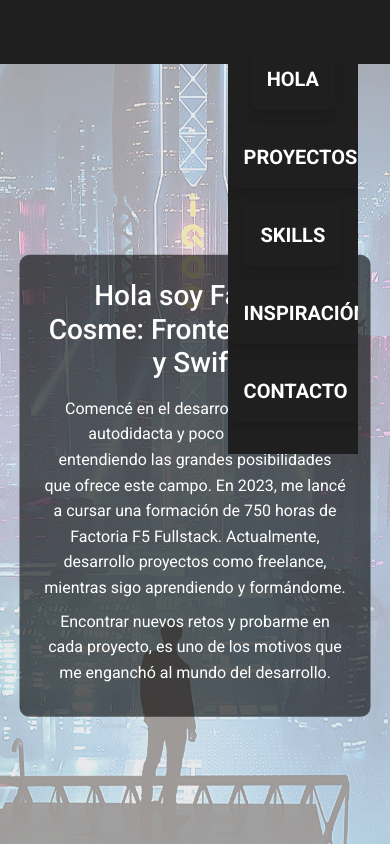
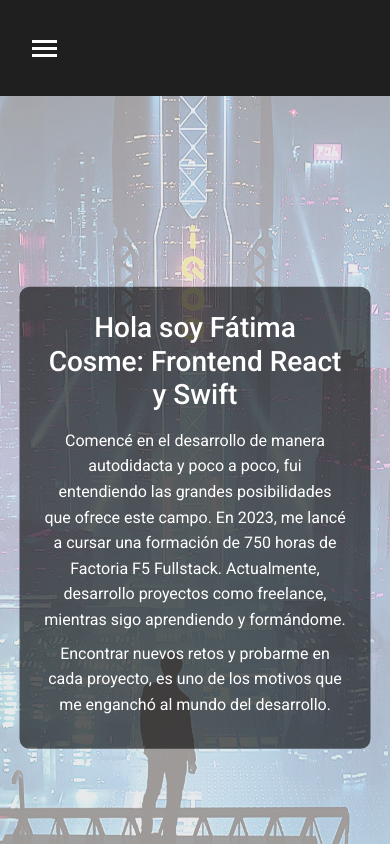
Before and after one commit to pointfs/portfolio-one-copia, a React (Vite) app: page / in a window 390 px wide. Shown: the top 844 px of the page. Built offline with nearby package versions, Linux system fonts and the light colour scheme.

Commit message:
fix-nav-hamburguer

```diff
--- a/src/components/nav/Nav.css
+++ b/src/components/nav/Nav.css
@@ -1,10 +1,11 @@
+/* Estilo de la barra de navegación principal */
 .navbar {
   display: flex;
   align-items: center;
   justify-content: space-between;
   padding: 1rem 2rem;
   width: 100%;
-    height: 4rem;
+  height: 6rem;
   position: sticky;
   top: 0;
   left: 0;
@@ -12,17 +13,22 @@
   z-index: 1000;
 }
 
-
+/* Icono del menú hamburguesa */
 .menu-icon {
   display: none;
   cursor: pointer;
+  flex-direction: column;
+  gap: 4px;
 }
 
-  .menu-icon img {
-    width: 2.5rem;
-    height: 2.5rem;
+.menu-icon .bar {
+  width: 25px;
+  height: 3px;
+  background-color: white;
+  transition: transform 0.3s ease;
 }
 
+/* Estilo para la lista de enlaces */
 .nav-links {
   display: flex;
   list-style: none;
@@ -46,25 +52,33 @@
   color: #ffc107;
 }
 
-
+/* Estilos responsivos para pantallas pequeñas */
 @media (max-width: 768px) {
+  /* Mostrar el menú hamburguesa en pantallas pequeñas */
   .menu-icon {
-      display: block;
+    display: flex;
   }
 
+  /* Ocultar los enlaces al principio */
   .nav-links {
-
-      top:0;
+    display: flex;
+    position: fixed;
+    top: 0;
     right: 0;
-      width: 40%;
-
+    height: auto;
+    width: 50%;
     background-color: #1f1f1f;
     flex-direction: column;
     align-items: center;
-      gap: 1rem;
-      padding: 2rem 0;
-      overflow-y: auto;
+    gap: 1.5rem;
+    padding-top: 4rem;
+    transform: translateX(100%);
     transition: transform 0.3s ease;
+  }
+
+  /* Mostrar el menú cuando se activa */
+  .nav-links.active {
+    transform: translateX(0);
   }
 
   .nav-links li {
--- a/src/components/nav/Nav.jsx
+++ b/src/components/nav/Nav.jsx
@@ -5,11 +5,7 @@ import ButtonHome from '../buttoms/ButtomHome';
 import ButtonInspiration from '../buttoms/ButtomInspiration';
 import ButtonContact from '../buttoms/ButtomContact';
 
-import hacker3 from '../../assets/icons/hacker1.webp';
-
 import './Nav.css';
-
-
 
 const Nav = () => {
   const [isMenuOpen, setIsMenuOpen] = useState(false);
@@ -18,23 +14,17 @@ import './Nav.css';
     setIsMenuOpen(!isMenuOpen);
   };
 
-    const closeMenu = () => {
-      setIsMenuOpen(false);
-    };
-
   return (
     <nav className="navbar">
-
-
+      {/* Menú Hamburguesa */}
       <div className="menu-icon" onClick={toggleMenu}>
-      <div className="bar"></div>
         <div className="bar"></div>
         <div className="bar"></div>
         <div className="bar"></div>
       </div>
 
+      {/* Menú de enlaces */}
       <ul className={`nav-links ${isMenuOpen ? 'active' : ''}`}>
-
         <li><ButtonHome /></li>
         <li><ButtonProjects /></li>
         <li><ButtonTech /></li>
```
Lines whose indentation alone changed are shown as unchanged.
